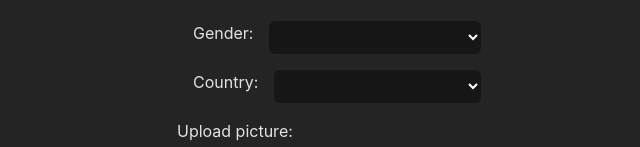
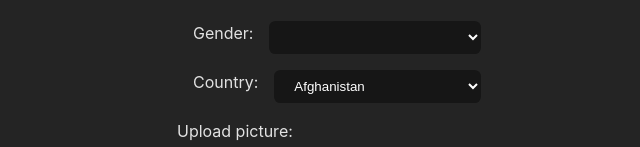
Before and after one commit to AndreiArtsiomenko/react2023Q4, a React (Vite) app: page /first in a window 1280 px wide. Shown: the part 447-594 px from the top of the page, without its empty margins (319-959 px from the left). Built offline with nearby package versions, Linux system fonts and the light colour scheme.

Commit message:
feat: add countries in store

```diff
--- a/src/components/FirstForm/FirstForm.tsx
+++ b/src/components/FirstForm/FirstForm.tsx
@@ -1,14 +1,17 @@
 import { useRef, useState } from 'react';
 import { useNavigate } from 'react-router-dom';
 import { ValidationError } from 'yup';
-import { useDispatch } from 'react-redux';
+import { useDispatch, useSelector } from 'react-redux';
 import { addFormData } from '../../store/slices/formDataSlice';
 import schema from '../../utils/formSchema';
 import formDataType from '../../types/type';
+import { RootState } from '../../store/store';
 
 const FirstForm = () => {
   const dispatch = useDispatch();
   const navigate = useNavigate();
+  const { countriesData } = useSelector((state: RootState) => state);
+
   const inputName = useRef<HTMLInputElement>(null);
   const inputAge = useRef<HTMLInputElement>(null);
   const inputEmail = useRef<HTMLInputElement>(null);
@@ -18,6 +21,7 @@ const FirstForm = () => {
   const selectCountry = useRef<HTMLSelectElement>(null);
   const inputCheckbox = useRef<HTMLInputElement>(null);
   const inputFile = useRef<HTMLInputElement>(null);
+
   const [errors, setErrors] = useState<ValidationError[]>([]);
 
   const handleSubmit = async (event: React.FormEvent<HTMLFormElement>) => {
@@ -82,8 +86,8 @@ const FirstForm = () => {
               Gender:
               <select name="gender" id="gender" ref={selectGender} defaultValue="">
                 <option disabled></option>
-                <option value="man">Man</option>
-                <option value="woman">Woman</option>
+                <option value="man">Male</option>
+                <option value="woman">Female</option>
               </select>
             </label>
             <p className="error__massage">
@@ -91,10 +95,14 @@ const FirstForm = () => {
             </p>
             <label className="label__select" htmlFor="country">
               Country:
-              <select name="country" id="country" ref={selectCountry} defaultValue="">
-                <option disabled></option>
-                <option value="BLR">BLR</option>
-                <option value="RUS">RUS</option>
+              <select name="country" id="country" ref={selectCountry} autoComplete="on">
+                {countriesData.countries.map((item) => {
+                  return (
+                    <option key={item} value={item}>
+                      {item}
+                    </option>
+                  );
+                })}
               </select>
             </label>
             <p className="error__massage">
--- a/src/components/SecondForm/SecondForm.tsx
+++ b/src/components/SecondForm/SecondForm.tsx
@@ -1,13 +1,17 @@
 import { useNavigate } from 'react-router-dom';
 import { useForm } from 'react-hook-form';
-import { useDispatch } from 'react-redux';
+import { useDispatch, useSelector } from 'react-redux';
 import { yupResolver } from '@hookform/resolvers/yup';
 import schema from '../../utils/formSchema';
 import formDataType from '../../types/type';
 import { addFormData } from '../../store/slices/formDataSlice';
+import { RootState } from '../../store/store';
 
 const SecondForm = () => {
   const dispatch = useDispatch();
+  const navigate = useNavigate();
+  const { countriesData } = useSelector((state: RootState) => state);
+
   const {
     register,
     handleSubmit,
@@ -16,7 +20,6 @@ const SecondForm = () => {
     mode: 'onChange',
     resolver: yupResolver(schema),
   });
-  const navigate = useNavigate();
 
   const onSubmitHandler = (data: formDataType) => {
     navigate('/');
@@ -53,17 +56,21 @@ const SecondForm = () => {
               Gender:
               <select {...register('gender')} id="gender" defaultValue="">
                 <option disabled></option>
-                <option value="man">Man</option>
-                <option value="woman">Woman</option>
+                <option value="man">Male</option>
+                <option value="woman">Female</option>
               </select>
             </label>
             {errors.gender && <p className="error__massage">{errors.gender?.message}</p>}
             <label className="label__select" htmlFor="country">
               Country:
-              <select {...register('country')} id="country" defaultValue="">
-                <option disabled></option>
-                <option value="BLR">BLR</option>
-                <option value="RUS">RUS</option>
+              <select {...register('country')} id="country" autoComplete="on">
+                {countriesData.countries.map((item) => {
+                  return (
+                    <option key={item} value={item}>
+                      {item}
+                    </option>
+                  );
+                })}
               </select>
             </label>
             {errors.country && <p className="error__massage">{errors.country?.message}</p>}
--- /dev/null
+++ b/src/data/countries.ts
@@ -0,0 +1,200 @@
+const countries = [
+  'Afghanistan',
+  'Albania',
+  'Algeria',
+  'Andorra',
+  'Angola',
+  'Antigua and Barbuda',
+  'Argentina',
+  'Armenia',
+  'Australia',
+  'Austria',
+  'Azerbaijan',
+  'Bahamas',
+  'Bahrain',
+  'Bangladesh',
+  'Barbados',
+  'Belarus',
+  'Belgium',
+  'Belize',
+  'Benin',
+  'Bhutan',
+  'Bolivia',
+  'Bosnia and Herzegovina',
+  'Botswana',
+  'Brazil',
+  'Brunei',
+  'Bulgaria',
+  'Burkina Faso',
+  'Cabo Verde',
+  'Burundi',
+  'Cambodia',
+  'Cameroon',
+  'Canada',
+  'Central African Republic',
+  'Chad',
+  'Chile',
+  'China',
+  'Colombia',
+  'Comoros',
+  'Congo, Democratic Republic of the',
+  'Congo, Republic of the',
+  'Costa Rica',
+  "Côte d'Ivoire",
+  'Croatia',
+  'Cuba',
+  'Cyprus',
+  'Czech Republic',
+  'Denmark',
+  'Djibouti',
+  'Dominica',
+  'Dominican Republic',
+  'East',
+  'Ecuador',
+  'Egypt',
+  'El Salvador',
+  'Equatorial Guinea',
+  'Eritrea',
+  'Estonia',
+  'Eswatini',
+  'Ethiopia',
+  'Fiji',
+  'Finland',
+  'France',
+  'Gabon',
+  'The Gambia',
+  'Georgia',
+  'Germany',
+  'Ghana',
+  'Greece',
+  'Grenada',
+  'Guatemala',
+  'Guinea',
+  'Guinea - Bissau',
+  'Guyana',
+  'Haiti',
+  'Honduras',
+  'Hungary',
+  'Iceland',
+  'India',
+  'Indonesia',
+  'Iran',
+  'Iraq',
+  'Ireland',
+  'Israel',
+  'Italy',
+  'Jamaica',
+  'Japan',
+  'Jordan',
+  'Kazakhstan',
+  'Kenya',
+  'Kiribati',
+  'Korea North',
+  'Korea South',
+  'Kosovo',
+  'Kuwait',
+  'Kyrgyzstan',
+  'Laos',
+  'Latvia',
+  'Lebanon',
+  'Lesotho',
+  'Liberia',
+  'Libya',
+  'Liechtenstein',
+  'Lithuania',
+  'Luxembourg',
+  'Madagascar',
+  'Malawi',
+  'Malaysia',
+  'Maldives',
+  'Mali',
+  'Malta',
+  'Marshall Islands',
+  'Mauritania',
+  'Mauritius',
+  'Mexico',
+  'Micronesia',
+  'Moldova',
+  'Monaco',
+  'Mongolia',
+  'Montenegro',
+  'Morocco',
+  'Mozambique',
+  'Myanmar(Burma)',
+  'Namibia',
+  'Nauru',
+  'Nepal',
+  'Netherlands',
+  'New Zealand',
+  'Nicaragua',
+  'Niger',
+  'Nigeria',
+  'North Macedonia',
+  'Norway',
+  'Oman',
+  'Pakistan',
+  'Palau',
+  'Panama',
+  'Papua New Guinea',
+  'Paraguay',
+  'Peru',
+  'Philippines',
+  'Poland',
+  'Portugal',
+  'Qatar',
+  'Romania',
+  'Russia',
+  'Rwanda',
+  'Saint Kitts and Nevis',
+  'Saint Lucia',
+  'Saint Vincent and the Grenadines',
+  'Samoa',
+  'San Marino',
+  'Sao Tome and Principe',
+  'Saudi Arabia',
+  'Senegal',
+  'Serbia',
+  'Seychelles',
+  'Sierra Leone',
+  'Singapore',
+  'Slovakia',
+  'Slovenia',
+  'Solomon Islands',
+  'Somalia',
+  'South Africa',
+  'Spain',
+  'Sri Lanka',
+  'Sudan',
+  'Sudan, South',
+  'Suriname',
+  'Sweden',
+  'Switzerland',
+  'Syria',
+  'Taiwan',
+  'Tajikistan',
+  'Tanzania',
+  'Thailand',
+  'Togo',
+  'Tonga',
+  'Trinidad and Tobago',
+  'Tunisia',
+  'Turkey',
+  'Turkmenistan',
+  'Tuvalu',
+  'Uganda',
+  'Ukraine',
+  'United Arab Emirates',
+  'United Kingdom',
+  'United States',
+  'Uruguay',
+  'Uzbekistan',
+  'Vanuatu',
+  'Vatican City',
+  'Venezuela',
+  'Vietnam',
+  'Yemen',
+  'Zambia',
+  'Zimbabwe',
+];
+
+export default countries;
--- /dev/null
+++ b/src/store/slices/countrySlice.ts
@@ -0,0 +1,18 @@
+import { createSlice } from '@reduxjs/toolkit';
+import countries from '../../data/countries';
+
+type CountryType = {
+  countries: string[];
+};
+
+const initialState: CountryType = {
+  countries: countries,
+};
+
+export const countriesDataSlice = createSlice({
+  name: 'countriesData',
+  initialState,
+  reducers: {},
+});
+
+export default countriesDataSlice.reducer;
--- a/src/store/store.ts
+++ b/src/store/store.ts
@@ -1,9 +1,11 @@
 import { configureStore } from '@reduxjs/toolkit';
 import formDataReducer from './slices/formDataSlice';
+import countriesDataReducer from './slices/countrySlice';
 
 export const store = configureStore({
   reducer: {
     formData: formDataReducer,
+    countriesData: countriesDataReducer,
   },
 });
 
```
